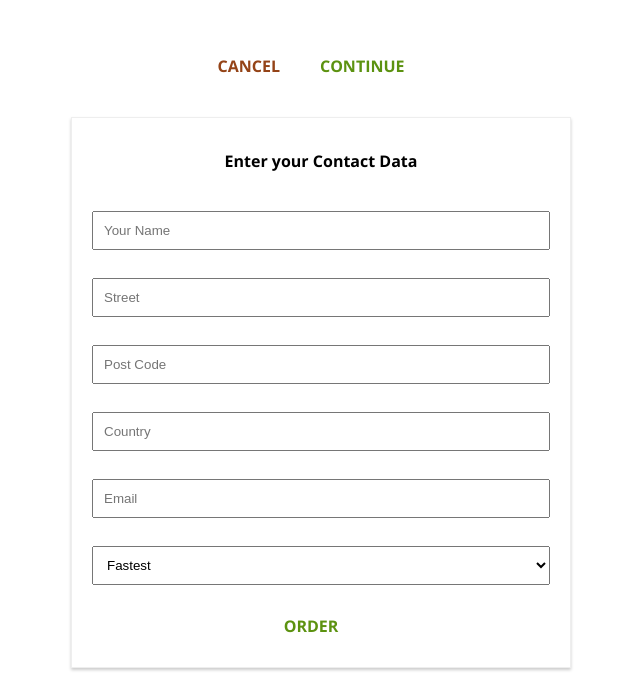
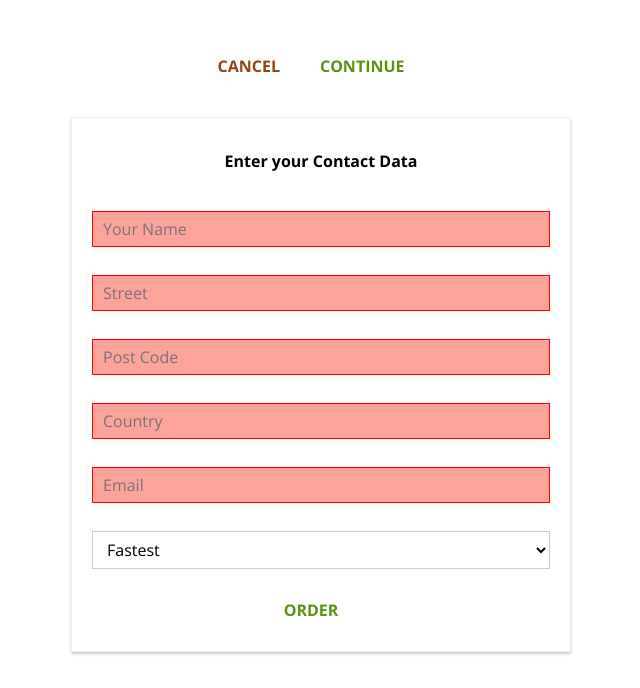
Before and after one commit to By-Tor2114/burgerBuilder, a React (Create React App) app: page /checkout/contact-data in a window 1280 px wide. Shown: the part 701-1389 px from the top of the page, without its empty margins (319-959 px from the left). Built offline with nearby package versions, Linux system fonts and the light colour scheme.

Commit message:
Adds validation styling for form inputs

```diff
--- a/src/components/UI/Input/Input.jsx
+++ b/src/components/UI/Input/Input.jsx
@@ -3,13 +3,18 @@
 
 const Input = props => {
   let inputElement = null;
+  const inputClasses = [classes.InputElement];
+
+  if (props.invalid && props.shouldValidate) {
+    inputClasses.push(classes.Invalid);
+  }
 
   switch (props.elementType) {
     case 'input':
       inputElement = (
         <input
           onChange={props.changed}
-          className={classes.Input}
+          className={inputClasses.join(' ')}
           {...props.elementConfig}
           value={props.value}
         />
@@ -19,7 +24,7 @@
       inputElement = (
         <textarea
           onChange={props.changed}
-          className={classes.Input}
+          className={inputClasses.join(' ')}
           {...props.elementConfig}
           value={props.value}
         />
@@ -29,7 +34,7 @@
       inputElement = (
         <select
           onChange={props.changed}
-          className={classes.Input}
+          className={inputClasses.join(' ')}
           value={props.value}
         >
           {props.elementConfig.options.map(option => (
@@ -44,7 +49,7 @@
       inputElement = (
         <input
           onChange={props.changed}
-          className={classes.Input}
+          className={inputClasses.join(' ')}
           {...props.elementConfig}
           value={props.value}
         />
--- a/src/components/UI/Input/Input.module.css
+++ b/src/components/UI/Input/Input.module.css
@@ -25,3 +25,8 @@
   outline: none;
   background-color: #ccc;
 }
+
+.Invalid {
+  border: 1px solid red;
+  background-color: #fda49a;
+}
--- a/src/containers/Checkout/ContactData/ContactData.jsx
+++ b/src/containers/Checkout/ContactData/ContactData.jsx
@@ -132,7 +132,6 @@
       updatedFormElement.value,
       updatedFormElement.validation
     );
-    console.log(updatedFormElement);
 
     updatedOrderForm[inputId.id] = updatedFormElement;
 
@@ -153,6 +152,8 @@
       <form onSubmit={this.orderHandler}>
         {formElementsArray.map(formElement => (
           <Input
+            shouldValidate={formElement.config.validation}
+            invalid={!formElement.config.valid}
             changed={event => this.inputChangeHandler(event, formElement)}
             key={formElement.id}
             elementType={formElement.config.elementType}
```
